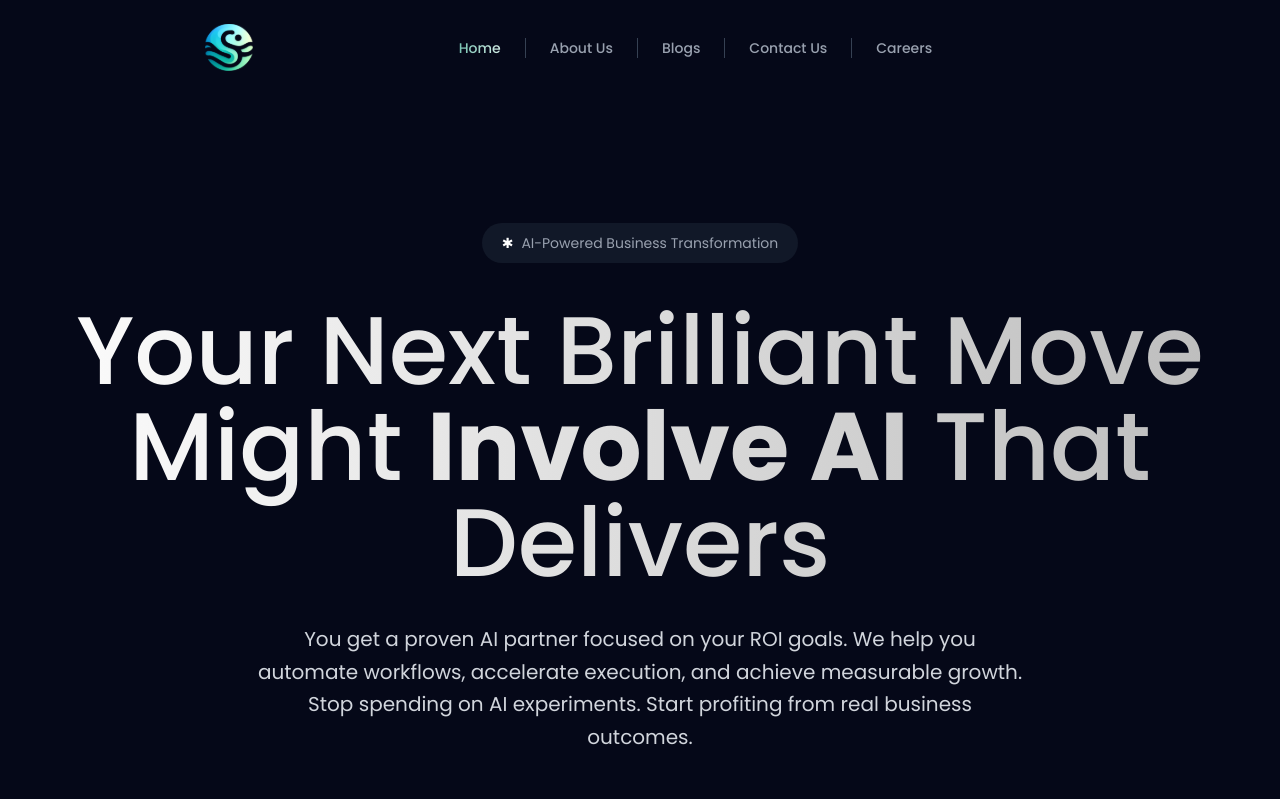
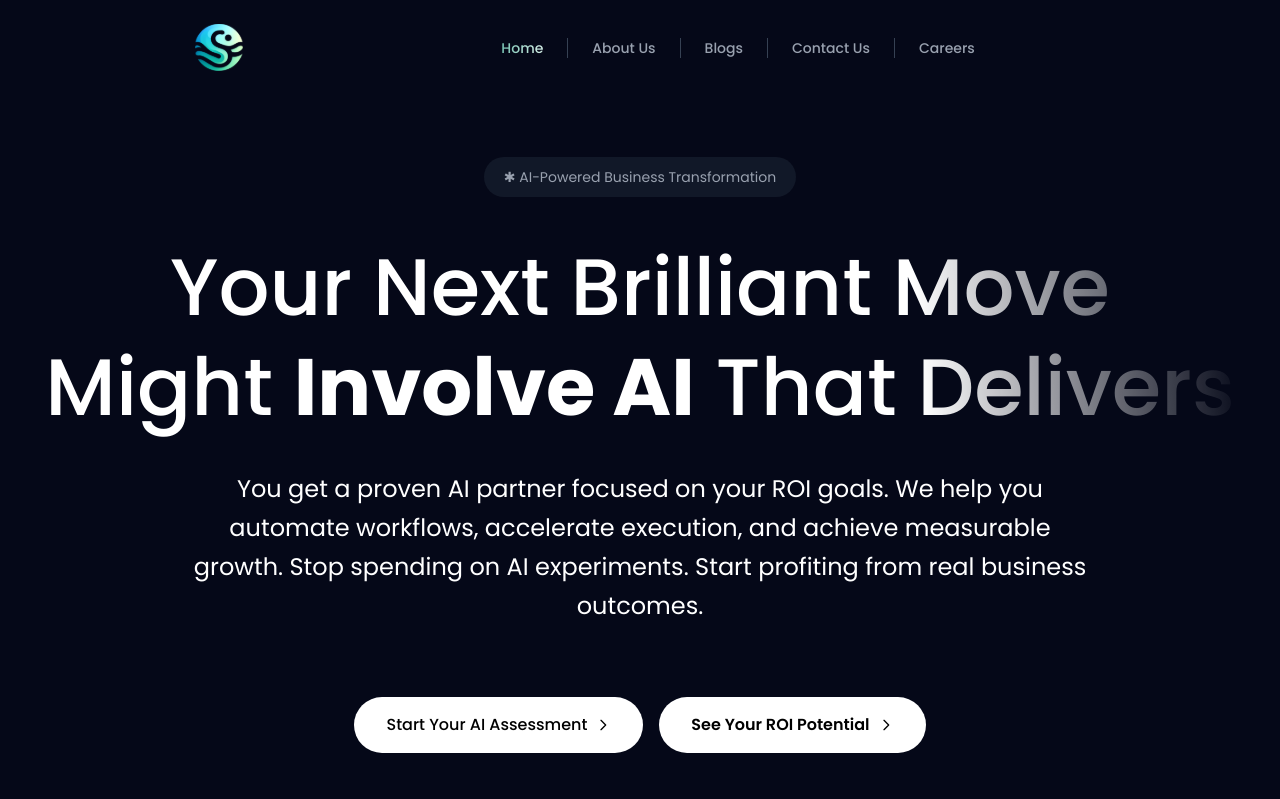
Before and after one commit to zaineli/Saynt-Website, a Next.js app: page / in a window 1280 px wide. Shown: the top 799 px of the page. Built offline with nearby package versions, Linux system fonts and the light colour scheme.

Commit message:
update navbar and hero

```diff
--- a/app/components/HeroSection.tsx
+++ b/app/components/HeroSection.tsx
@@ -1,45 +1,81 @@
 'use client';
 
-export default function HeroSection() {
+interface HeroSectionProps {
+  badge?: string;
+  title: string | React.ReactNode;
+  subtitle: string;
+  description?: string;
+  primaryButtonText?: string;
+  secondaryButtonText?: string;
+  showButtons?: boolean;
+}
+
+export default function HeroSection({
+  badge = "✱ AI-Powered Business Transformation",
+  title,
+  subtitle,
+  description,
+  primaryButtonText = "Start Your AI Assessment",
+  secondaryButtonText = "See Your ROI Potential",
+  showButtons = true
+}: HeroSectionProps) {
   return (
-    <section className="w-full py-20 lg:py-32">
-      <div className="max-w-8xl mx-auto flex flex-col items-center">
+    <section className="w-full min-h-screen flex items-center justify-center px-4 -mt-20 pt-20">
+      <div className="max-w-7xl mx-auto flex flex-col items-center justify-center text-center">
         {/* Badge */}
+        {badge && (
           <div className="bg-gray-800/50 rounded-full px-5 py-2.5 mb-10">
             <span className="text-gray-400 text-sm flex items-center gap-2">
-            <span className="text-white">✱</span> AI-Powered Business Transformation
+              {badge}
             </span>
           </div>
+        )}
 
         {/* Main Heading */}
-        <h1 className="bg-gradient-to-r from-white to-[#BABABA] bg-clip-text text-transparent text-5xl md:text-6xl lg:text-8xl font-medium text-center mb-8">
-          Your Next Brilliant Move<br />
-          Might <span className="font-bold">Involve AI</span> That Delivers
+        <h1
+          className="text-5xl md:text-6xl lg:text-[80px] font-medium text-center mb-8 leading-tight bg-clip-text text-transparent"
+          style={{
+            background: 'linear-gradient(85.88deg, #FFFFFF 72.98%, rgba(186, 186, 186, 0) 100%)',
+            WebkitBackgroundClip: 'text',
+            WebkitTextFillColor: 'transparent',
+          }}
+        >
+          {title}
         </h1>
 
         {/* Subheading */}
-        <p className="text-gray-300 text-lg md:text-xl font-normal text-center mb-12 max-w-3xl leading-relaxed">
-          You get a proven AI partner focused on your ROI goals. We help you
-          automate workflows, accelerate execution, and achieve measurable
-          growth. Stop spending on AI experiments. Start profiting from real
-          business outcomes.
+        <p className="text-white text-lg md:text-2xl font-normal text-center mb-6 max-w-4xl leading-relaxed">
+          {subtitle}
         </p>
 
+        {/* Description */}
+        {description && (
+          <p className="text-gray-300 text-base md:text-lg font-normal text-center mb-12 max-w-4xl leading-relaxed">
+            {description}
+          </p>
+        )}
+
+        {!description && <div className="mb-12" />}
+
         {/* CTA Buttons */}
+        {showButtons && (
           <div className="flex flex-col sm:flex-row gap-4">
-          <button className="bg-gradient-to-r from-[#45FFD0] to-[#05FFEE] text-black font-semibold px-8 py-4 rounded-full flex items-center justify-center gap-2 hover:opacity-90 transition-opacity">
-            Start Your AI Assessment
+            <button className="bg-white text-black font-medium px-8 py-4 rounded-full flex items-center justify-center gap-2 hover:bg-gray-100 transition-colors">
+              {primaryButtonText}
               <svg className="w-4 h-4" fill="none" stroke="currentColor" viewBox="0 0 24 24">
                 <path strokeLinecap="round" strokeLinejoin="round" strokeWidth={2} d="M9 5l7 7-7 7" />
               </svg>
             </button>
+            {secondaryButtonText && (
               <button className="bg-white hover:bg-gray-100 text-black font-semibold px-8 py-4 rounded-full flex items-center justify-center gap-2 transition-colors">
-            See Your ROI Potential
+                {secondaryButtonText}
                 <svg className="w-4 h-4" fill="none" stroke="currentColor" viewBox="0 0 24 24">
                   <path strokeLinecap="round" strokeLinejoin="round" strokeWidth={2} d="M9 5l7 7-7 7" />
                 </svg>
               </button>
+            )}
           </div>
+        )}
       </div>
     </section>
   );
--- a/app/components/Navbar.tsx
+++ b/app/components/Navbar.tsx
@@ -1,52 +1,60 @@
+'use client';
+
 import Image from "next/image";
+import Link from "next/link";
+import { usePathname } from "next/navigation";
 
 export default function Navbar() {
+  const pathname = usePathname();
+
+  const navLinks = [
+    { href: "/", label: "Home" },
+    { href: "/about", label: "About Us" },
+    { href: "/blogs", label: "Blogs" },
+    { href: "/contact", label: "Contact Us" },
+    { href: "/careers", label: "Careers" }
+  ];
+
+  const isActive = (href: string) => {
+    if (href === "/") {
+      return pathname === "/";
+    }
+    return pathname.startsWith(href);
+  };
+
   return (
     <nav className="w-full py-6">
-      <div className="w-full mx-auto px-6 flex items-center justify-between">
+      <div className="w-full mx-auto px-6 flex items-center justify-between gap-16">
         {/* Logo */}
         <div className="flex items-center justify-center basis-1/3">
+          <Link href="/">
             <Image
               src="/logo.svg"
               alt="Saynt Logo"
               width={48}
               height={48}
-            className="object-contain"
+              className="object-contain cursor-pointer"
             />
+          </Link>
         </div>
 
         {/* Navigation Links */}
         <div className="flex items-center justify-start basis-2/3">
-          <a
-            href="#home"
-            className="px-6 text-sm font-medium bg-gradient-to-r from-[#38AE99] to-white bg-clip-text text-transparent hover:opacity-80 transition-opacity border-r border-gray-700"
+          {navLinks.map((link, index) => (
+            <Link
+              key={link.href}
+              href={link.href}
+              className={`px-6 text-sm font-medium transition-all ${
+                index < navLinks.length - 1 ? 'border-r border-gray-700' : ''
+              } ${
+                isActive(link.href)
+                  ? 'bg-gradient-to-r from-[#38AE99] to-white bg-clip-text text-transparent'
+                  : 'text-gray-400 hover:text-white'
+              }`}
             >
-            Home
-          </a>
-          <a
-            href="#about"
-            className="px-6 text-sm font-medium text-gray-400 hover:text-white transition-colors border-r border-gray-700"
-          >
-            About Us
-          </a>
-          <a
-            href="#blogs"
-            className="px-6 text-sm font-medium text-gray-400 hover:text-white transition-colors border-r border-gray-700"
-          >
-            Blogs
-          </a>
-          <a
-            href="#contact"
-            className="px-6 text-sm font-medium text-gray-400 hover:text-white transition-colors border-r border-gray-700"
-          >
-            Contact Us
-          </a>
-          <a
-            href="#careers"
-            className="px-6 text-sm font-medium text-gray-400 hover:text-white transition-colors"
-          >
-            Careers
-          </a>
+              {link.label}
+            </Link>
+          ))}
         </div>
       </div>
     </nav>
--- a/app/page.tsx
+++ b/app/page.tsx
@@ -4,19 +4,24 @@ import Features from "./components/Features";
 import SolutionsCarousel from "./components/SolutionsCarousel";
 import StrategySession from "./components/StrategySession";
 import Footer from "./components/Footer";
-import AIStrategyDesign from "./components/AIStrategyDesign";
 
 export default function Home() {
   return (
     <main className="min-h-screen bg-[#050818] font-sans">
       <Navbar />
-      <HeroSection />
+      <HeroSection
+        title={
+          <>
+            <span className="block">Your Next Brilliant Move</span>
+            <span className="block">Might <span className="font-bold">Involve AI</span> That Delivers</span>
+          </>
+        }
+        subtitle="You get a proven AI partner focused on your ROI goals. We help you automate workflows, accelerate execution, and achieve measurable growth. Stop spending on AI experiments. Start profiting from real business outcomes."
+      />
       <Features />
       <SolutionsCarousel />
       <StrategySession />
-      <AIStrategyDesign />
       <Footer />
-
     </main>
   );
 }
```
Lines whose indentation alone changed are shown as unchanged.
